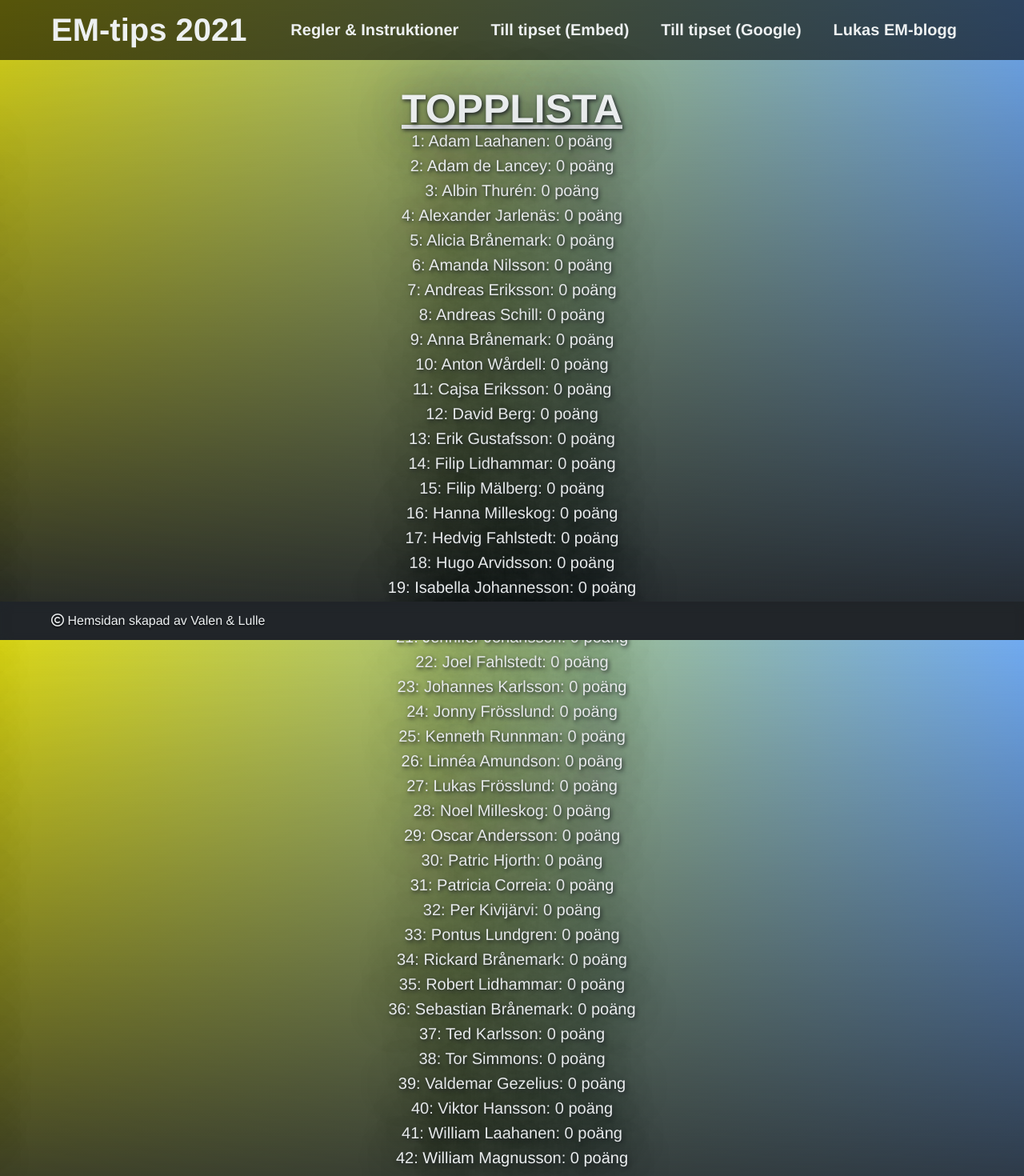
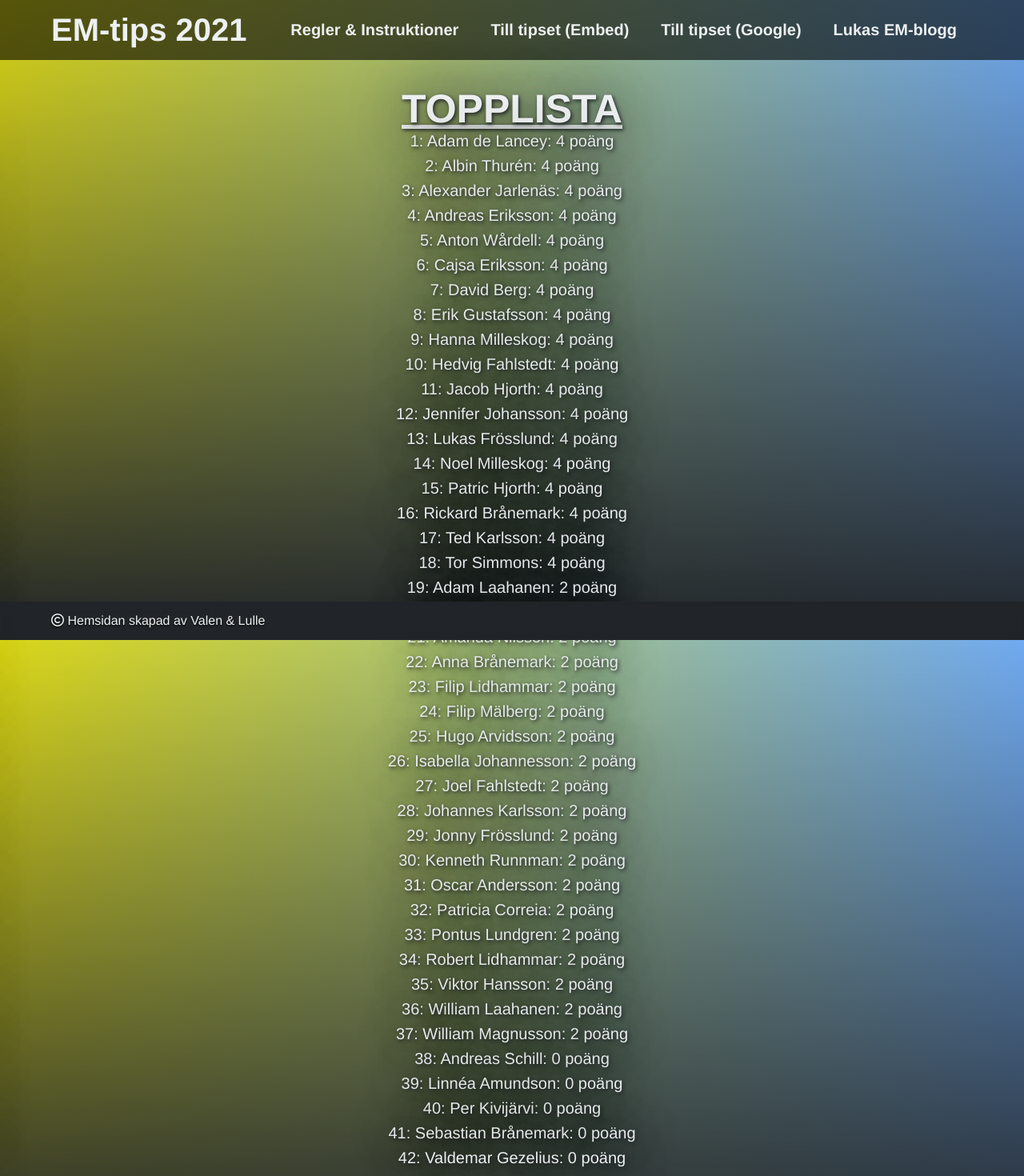
Before and after one commit to Frosslund/emtips2021excel, a React (Create React App) app: page / in a window 1280 px wide. Shown: the top 1470 px of the page at 80% size. Built offline with nearby package versions, Linux system fonts and the light colour scheme.

Commit message:
italienturkiet

```diff
--- a/src/StartView.js
+++ b/src/StartView.js
@@ -4,55 +4,55 @@ const StartView = () => {
 
     let myJSON = [
         {name: "Per Kivijärvi", points: 0},
-        {name: "William Laahanen", points: 0},
-        {name: "Johannes Karlsson", points: 0},
-        {name: "Adam Laahanen", points: 0},
-        {name: "Filip Lidhammar", points: 0},
-        {name: "Jennifer Johansson", points: 0},
-        {name: "Lukas Frösslund", points: 0},
-        {name: "Albin Thurén", points: 0},
-        {name: "William Magnusson", points: 0},
-        {name: "Hugo Arvidsson", points: 0},
-        {name: "Erik Gustafsson", points: 0},
-        {name: "Robert Lidhammar", points: 0},
-        {name: "Cajsa Eriksson", points: 0},
-        {name: "Patric Hjorth", points: 0},
-        {name: "Jacob Hjorth", points: 0},
-        {name: "Andreas Eriksson", points: 0},
+        {name: "William Laahanen", points: 2},
+        {name: "Johannes Karlsson", points: 2},
+        {name: "Adam Laahanen", points: 2},
+        {name: "Filip Lidhammar", points: 2},
+        {name: "Jennifer Johansson", points: 4},
+        {name: "Lukas Frösslund", points: 4},
+        {name: "Albin Thurén", points: 4},
+        {name: "William Magnusson", points: 2},
+        {name: "Hugo Arvidsson", points: 2},
+        {name: "Erik Gustafsson", points: 4},
+        {name: "Robert Lidhammar", points: 2},
+        {name: "Cajsa Eriksson", points: 4},
+        {name: "Patric Hjorth", points: 4},
+        {name: "Jacob Hjorth", points: 4},
+        {name: "Andreas Eriksson", points: 4},
         {name: "Valdemar Gezelius", points: 0},
-        {name: "Viktor Hansson", points: 0},
-        {name: "Isabella Johannesson", points: 0},
-        {name: "Pontus Lundgren", points: 0},
-        {name: "Anton Wårdell", points: 0},
-        {name: "Oscar Andersson", points: 0},
-        {name: "David Berg", points: 0},
-        {name: "Kenneth Runnman", points: 0},
+        {name: "Viktor Hansson", points: 2},
+        {name: "Isabella Johannesson", points: 2},
+        {name: "Pontus Lundgren", points: 2},
+        {name: "Anton Wårdell", points: 4},
+        {name: "Oscar Andersson", points: 2},
+        {name: "David Berg", points: 4},
+        {name: "Kenneth Runnman", points: 2},
         {name: "Sebastian Brånemark", points: 0},
-        {name: "Ted Karlsson", points: 0},
+        {name: "Ted Karlsson", points: 4},
         {name: "Linnéa Amundson", points: 0},
-        {name: "Alexander Jarlenäs", points: 0},
+        {name: "Alexander Jarlenäs", points: 4},
         {name: "Andreas Schill", points: 0},
-        {name: "Hedvig Fahlstedt", points: 0},
-        {name: "Patricia Correia", points: 0},
-        {name: "Adam de Lancey", points: 0},
-        {name: "Amanda Nilsson", points: 0},
-        {name: "Tor Simmons", points: 0},
-        {name: "Alicia Brånemark", points: 0},
-        {name: "Filip Mälberg", points: 0},
-        {name: "Noel Milleskog", points: 0},
-        {name: "Hanna Milleskog", points: 0},
-        {name: "Jonny Frösslund", points: 0},
-        {name: "Joel Fahlstedt", points: 0},
-        {name: "Anna Brånemark", points: 0},
-        {name: "Rickard Brånemark", points: 0}
+        {name: "Hedvig Fahlstedt", points: 4},
+        {name: "Patricia Correia", points: 2},
+        {name: "Adam de Lancey", points: 4},
+        {name: "Amanda Nilsson", points: 2},
+        {name: "Tor Simmons", points: 4},
+        {name: "Alicia Brånemark", points: 2},
+        {name: "Filip Mälberg", points: 2},
+        {name: "Noel Milleskog", points: 4},
+        {name: "Hanna Milleskog", points: 4},
+        {name: "Jonny Frösslund", points: 2},
+        {name: "Joel Fahlstedt", points: 2},
+        {name: "Anna Brånemark", points: 2},
+        {name: "Rickard Brånemark", points: 4}
     ]
 
     function compare( a, b ) {
         if ( a.points < b.points ){
-          return -1;
+          return 1;
         }
         if ( a.points > b.points ){
-          return 1;
+          return -1;
         }
         if ( a.name < b.name ){
             return -1;
```
